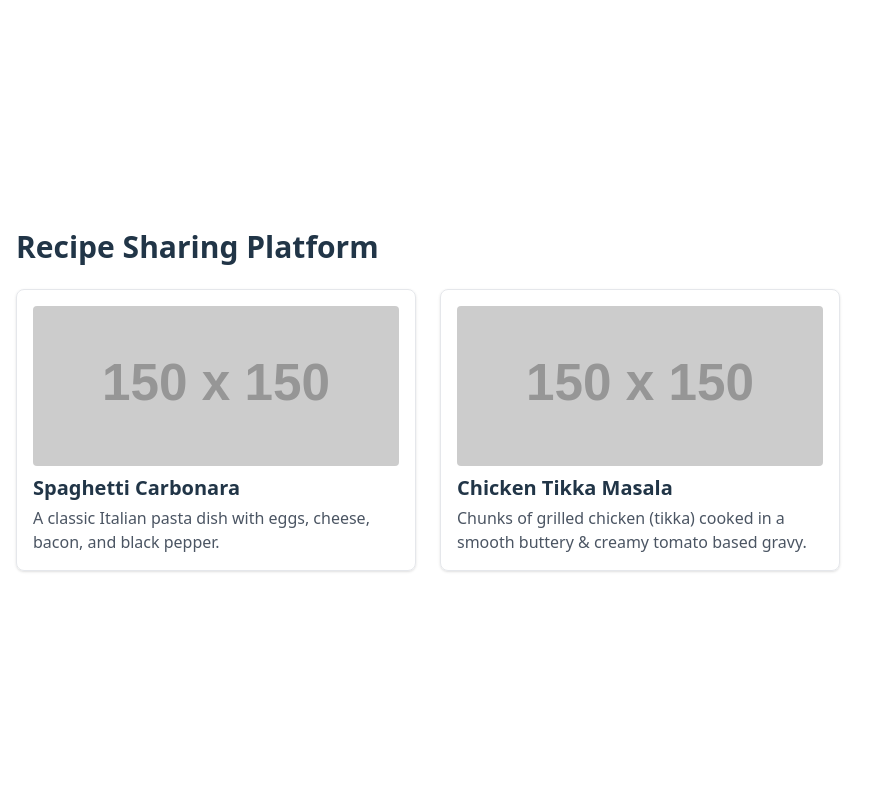
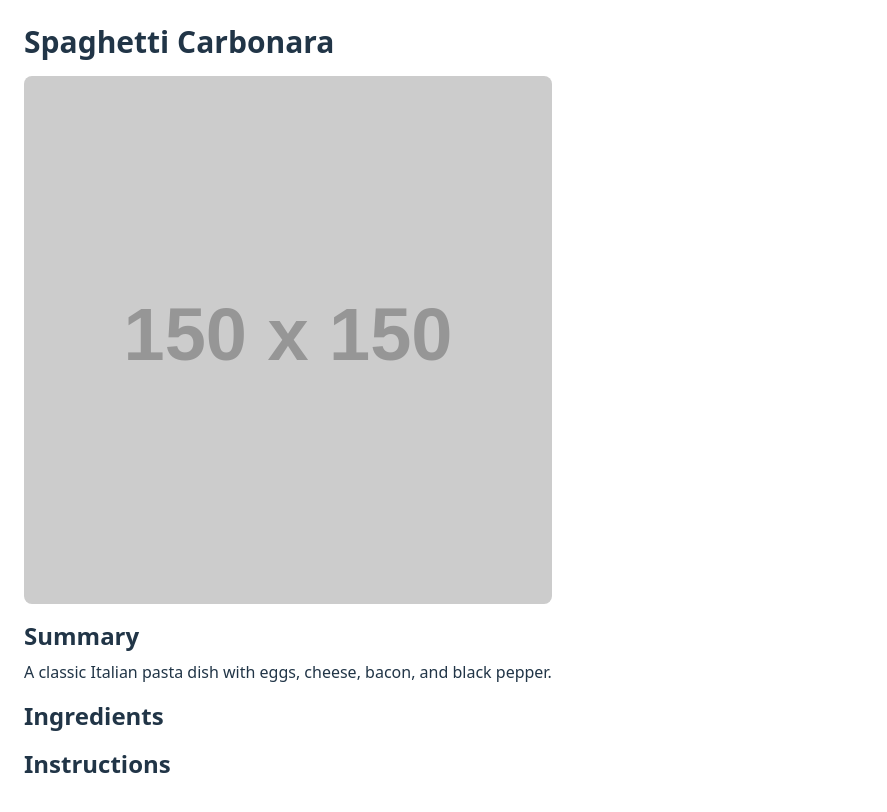
Before and after one commit to nobleslim24/alx-fe-reactjs, a React app in the folder recipe-sharing-platform/: page /recipe/1 in a window 1280 px wide. Shown: the whole page, without its empty margins (0-887 px from the left). Built offline with nearby package versions, Linux system fonts and the light colour scheme; the HTML template or start-up script is replaced by a standard one.

Commit message:
Task 2: Build Recipe Detail Page with routing and Tailwind styling

```diff
--- a/recipe-sharing-platform/package.json
+++ b/recipe-sharing-platform/package.json
@@ -11,7 +11,8 @@
   },
   "dependencies": {
     "react": "^19.1.1",
-    "react-dom": "^19.1.1"
+    "react-dom": "^19.1.1",
+    "react-router-dom": "^7.9.3"
   },
   "devDependencies": {
     "@eslint/js": "^9.36.0",
--- a/recipe-sharing-platform/src/App.jsx
+++ b/recipe-sharing-platform/src/App.jsx
@@ -1,8 +1,16 @@
-import React from "react";
-import HomePage from "./components/HomePage";
+import { BrowserRouter as Router, Route, Routes } from 'react-router-dom';
+import HomePage from './components/HomePage';
+import RecipeDetail from './components/RecipeDetail';
 
 function App() {
-  return <HomePage />;
+  return (
+    <Router>
+      <Routes>
+        <Route path="/" element={<HomePage />} />
+        <Route path="/recipe/:id" element={<RecipeDetail />} />
+      </Routes>
+    </Router>
+  );
 }
 
 export default App;
--- a/recipe-sharing-platform/src/components/HomePage.jsx
+++ b/recipe-sharing-platform/src/components/HomePage.jsx
@@ -1,4 +1,5 @@
 import React, { useState, useEffect } from "react";
+import { Link } from "react-router-dom";
 import recipesData from "../data.json";
 
 function HomePage() {
@@ -13,10 +14,8 @@ function HomePage() {
       <h1 className="text-3xl font-bold mb-6">Recipe Sharing Platform</h1>
       <div className="grid gap-6 sm:grid-cols-1 md:grid-cols-2 lg:grid-cols-3">
         {recipes.map((recipe) => (
-          <div
-            key={recipe.id}
-            className="border rounded-lg shadow hover:shadow-lg transition p-4"
-          >
+          <Link key={recipe.id} to={`/recipe/${recipe.id}`}>
+            <div className="border rounded-lg shadow hover:shadow-lg transition p-4">
               <img
                 src={recipe.image}
                 alt={recipe.title}
@@ -25,6 +24,7 @@ function HomePage() {
               <h2 className="text-xl font-semibold mt-2">{recipe.title}</h2>
               <p className="text-gray-600 mt-1">{recipe.summary}</p>
             </div>
+          </Link>
         ))}
       </div>
     </div>
--- /dev/null
+++ b/recipe-sharing-platform/src/components/RecipeDetail.jsx
@@ -0,0 +1,38 @@
+import { useParams } from 'react-router-dom';
+import { useEffect, useState } from 'react';
+import recipesData from '../data.json'; // Make sure this path is correct
+
+function RecipeDetail() {
+  const { id } = useParams();
+  const [recipe, setRecipe] = useState(null);
+
+  useEffect(() => {
+    const selectedRecipe = recipesData.find(r => r.id === parseInt(id));
+    setRecipe(selectedRecipe);
+  }, [id]);
+
+  if (!recipe) return <p>Loading...</p>;
+
+  return (
+    <div className="max-w-4xl mx-auto p-6">
+      <h1 className="text-3xl font-bold mb-4">{recipe.title}</h1>
+      <img src={recipe.image} alt={recipe.title} className="w-full h-auto rounded-lg mb-4" />
+      <h2 className="text-2xl font-semibold mb-2">Summary</h2>
+      <p className="mb-4">{recipe.summary}</p>
+      <h2 className="text-2xl font-semibold mb-2">Ingredients</h2>
+      <ul className="list-disc list-inside mb-4">
+        {recipe.ingredients?.map((item, index) => (
+          <li key={index}>{item}</li>
+        ))}
+      </ul>
+      <h2 className="text-2xl font-semibold mb-2">Instructions</h2>
+      <ol className="list-decimal list-inside">
+        {recipe.instructions?.map((step, index) => (
+          <li key={index} className="mb-2">{step}</li>
+        ))}
+      </ol>
+    </div>
+  );
+}
+
+export default RecipeDetail;
```
Also changed, not shown: 1 other file (tests, documents, lock files or other folders). Lines whose indentation alone changed are shown as unchanged.
